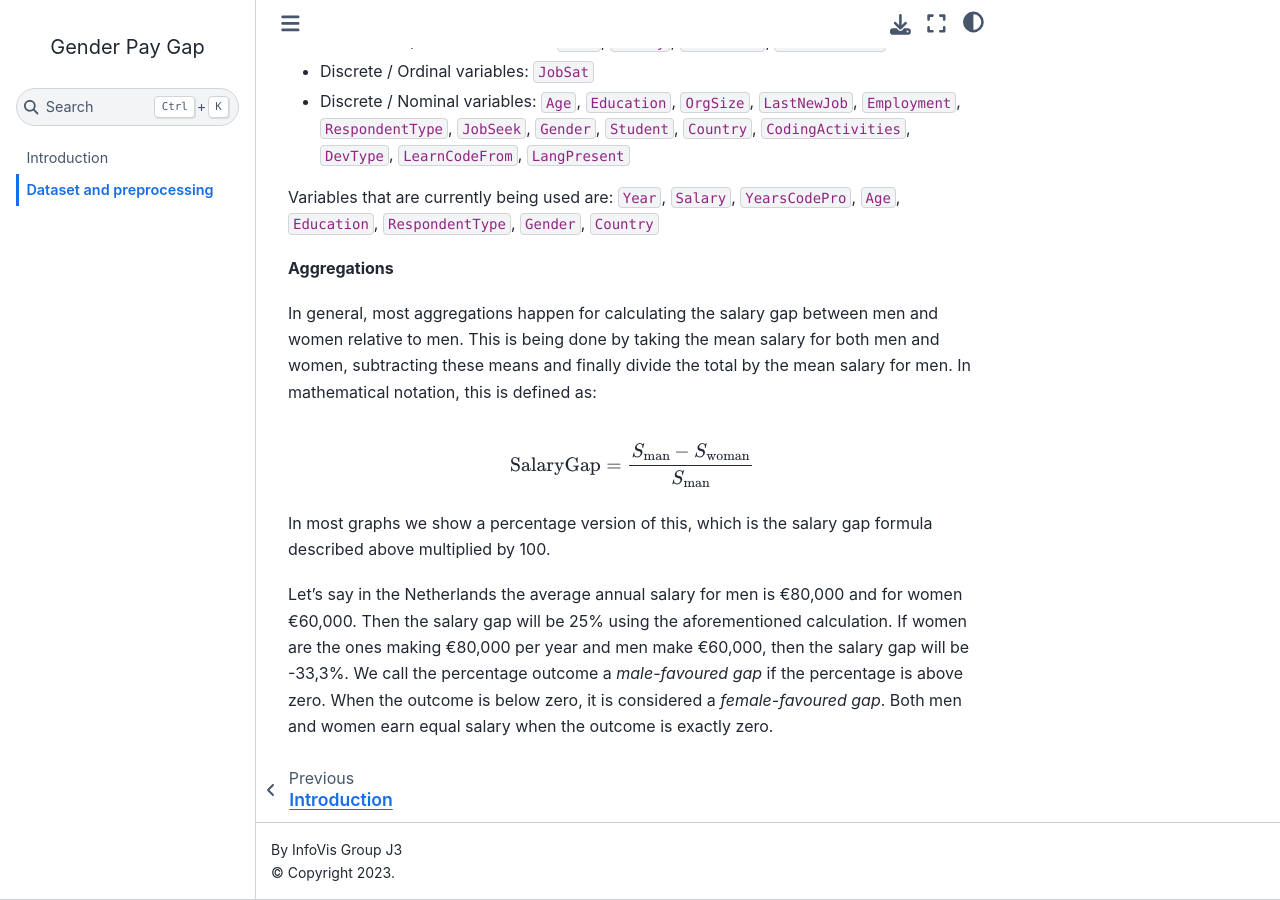
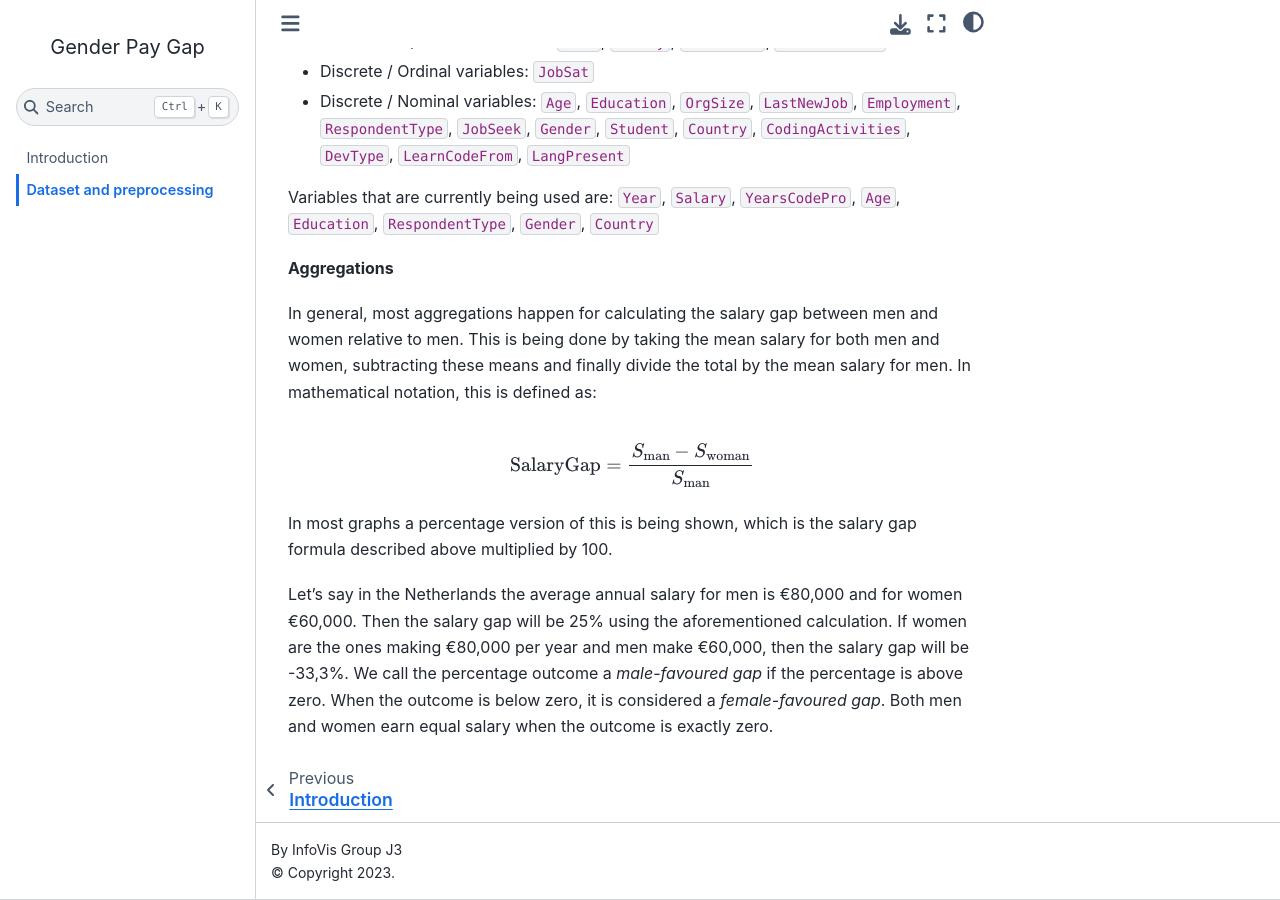
Before and after one commit to p-adema/info-vis, a Jupyter Book: the page built from docs/dataset-preprocessing.md, in a window 1280 px wide and 900 px high, scrolled down 1030 px. Built offline with Jupyter Book 1.0.4 settings and Sphinx 7.4.7 and the Sphinx Book theme 1.1.4, drawn with Linux system fonts in a browser that asks for light colours; pages that are not in the unit, such as notebooks, are missing from menus; comment, search, counter and statistics services are not loaded.

Commit message:
docs: rephrase aggregation section a bit

```diff
--- a/docs/dataset-preprocessing.md
+++ b/docs/dataset-preprocessing.md
@@ -57,8 +57,8 @@ salary for men.  In mathematical notation, this is defined as:
 
 $$\textrm{SalaryGap} = \frac{S_{\textrm{man}} - S_{\textrm{woman}}}{S_{\textrm{man}}}$$
 
-In most graphs we show a percentage version of this, which is the salary gap
-formula described above multiplied by 100.
+In most graphs a percentage version of this is being shown, which is the salary
+gap formula described above multiplied by 100.
 
 Let's say in the Netherlands the average annual salary for men is &euro;80,000
 and for women &euro;60,000. Then the salary gap will be 25% using the
```
